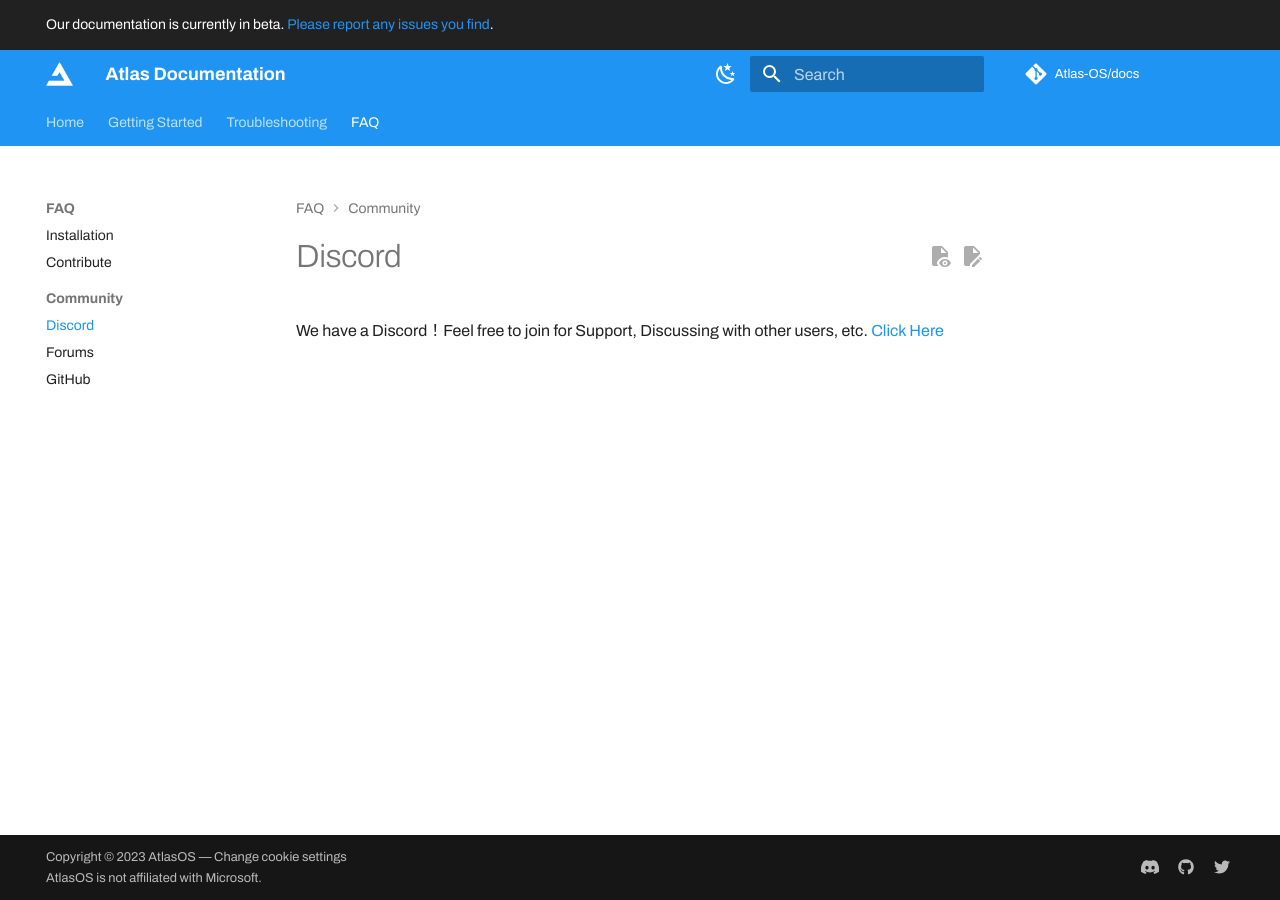
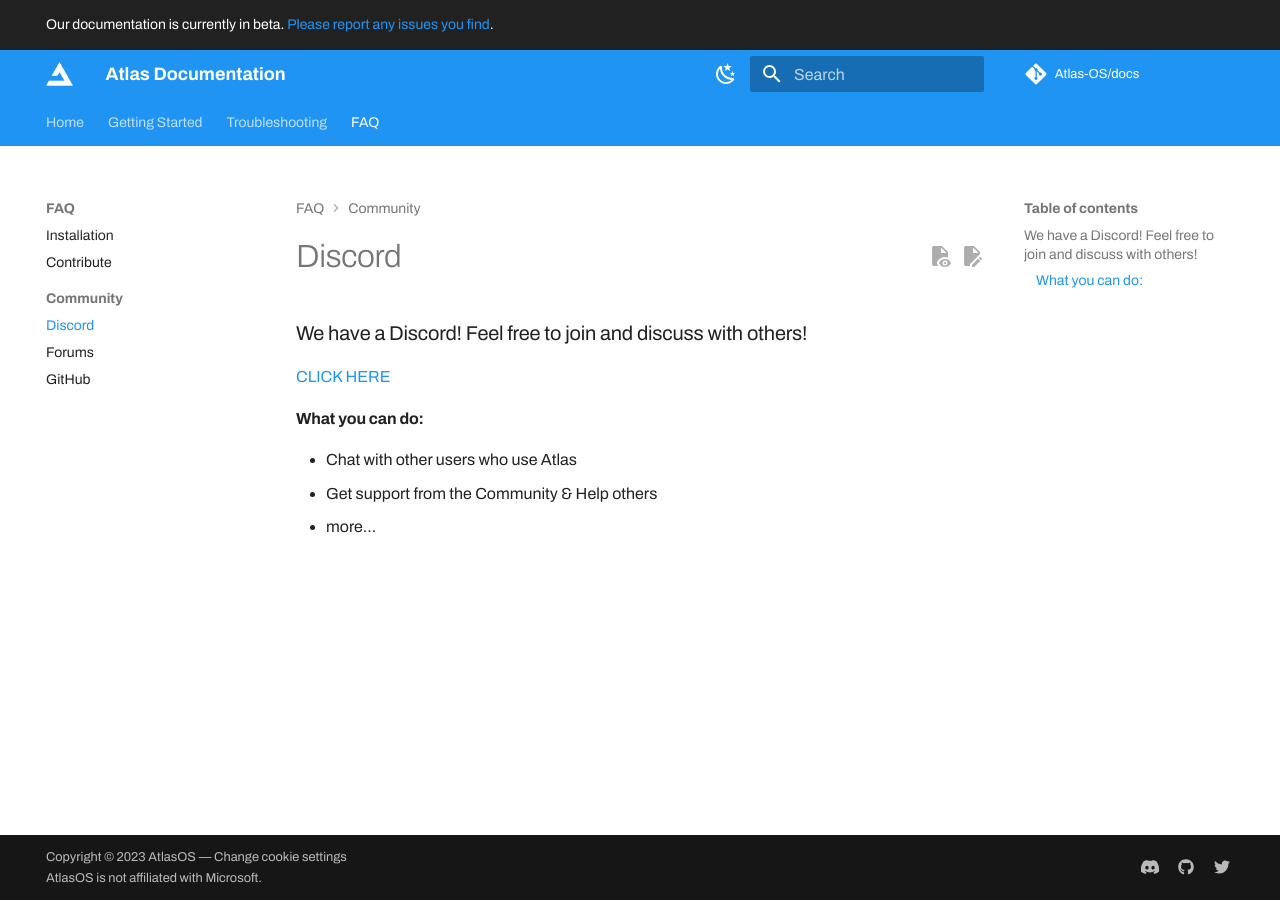
Before and after one commit to Atlas-OS/docs, an MkDocs documentation site: the page built from docs/FAQ/Community/Discord.md, in a window 1280 px wide. Built offline with MkDocs 1.6.1 and Material for MkDocs 9.7.7, drawn with Linux system fonts in a browser that asks for light colours; some web fonts are replaced; plug-ins that fetch from the network failed and are left out; comment, search, counter and statistics services are not loaded.

Commit message:
Update Discord.md
Signed-off-by: PencilNavigator <85282140+PencilNavigator@users.noreply.github.com>

```diff
--- a/docs/FAQ/Community/Discord.md
+++ b/docs/FAQ/Community/Discord.md
@@ -1,2 +1,8 @@
-We have a Discord！Feel free to join for Support, Discussing with other users, etc.
-[Click Here](https://discord.gg/atlasos)
+### We have a Discord! Feel free to join and discuss with others!
+
+[CLICK HERE](https://discord.gg/atlasos)
+
+#### What you can do:
+- Chat with other users who use Atlas
+- Get support from the Community & Help others
+- more...
```
